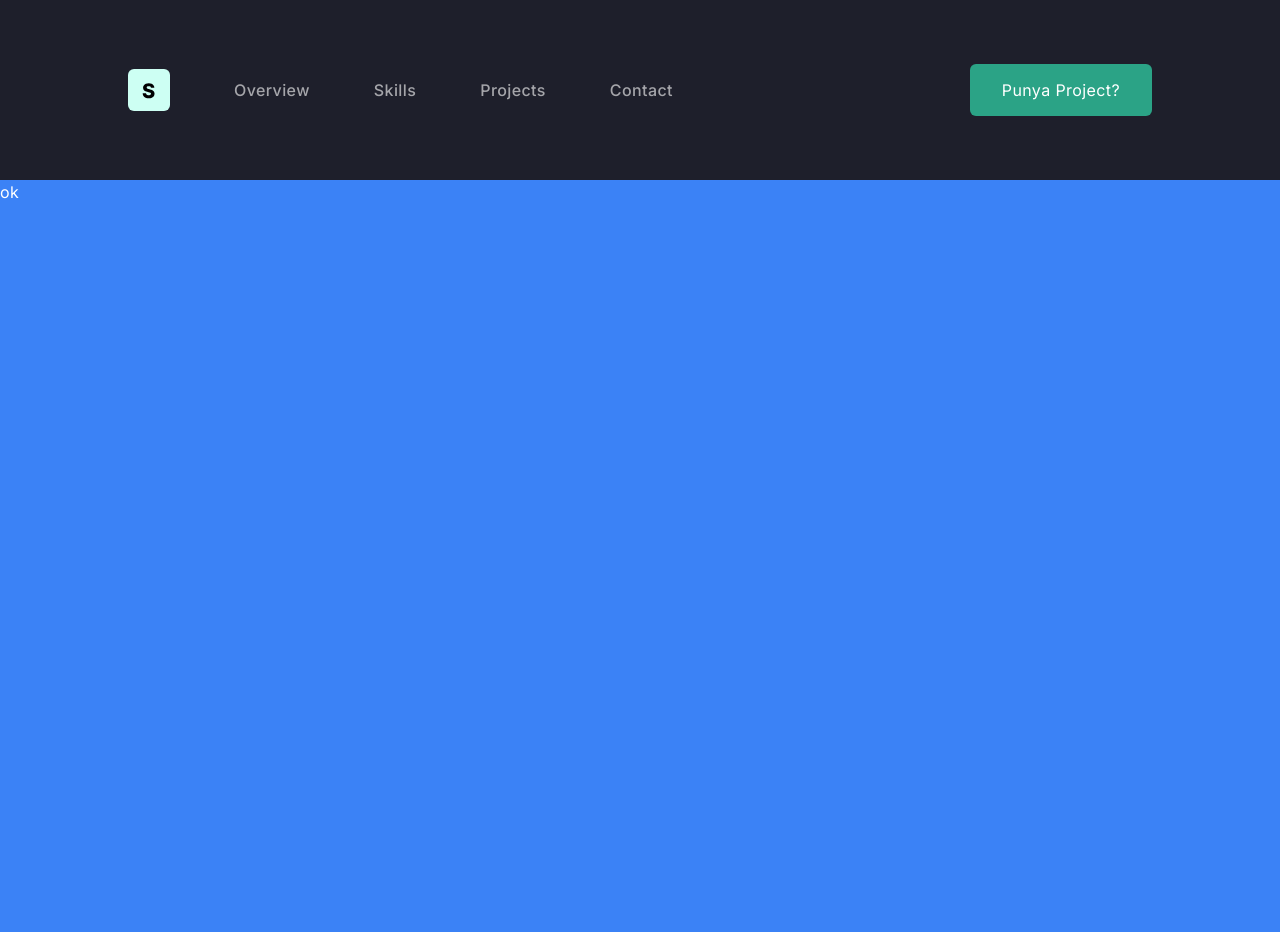
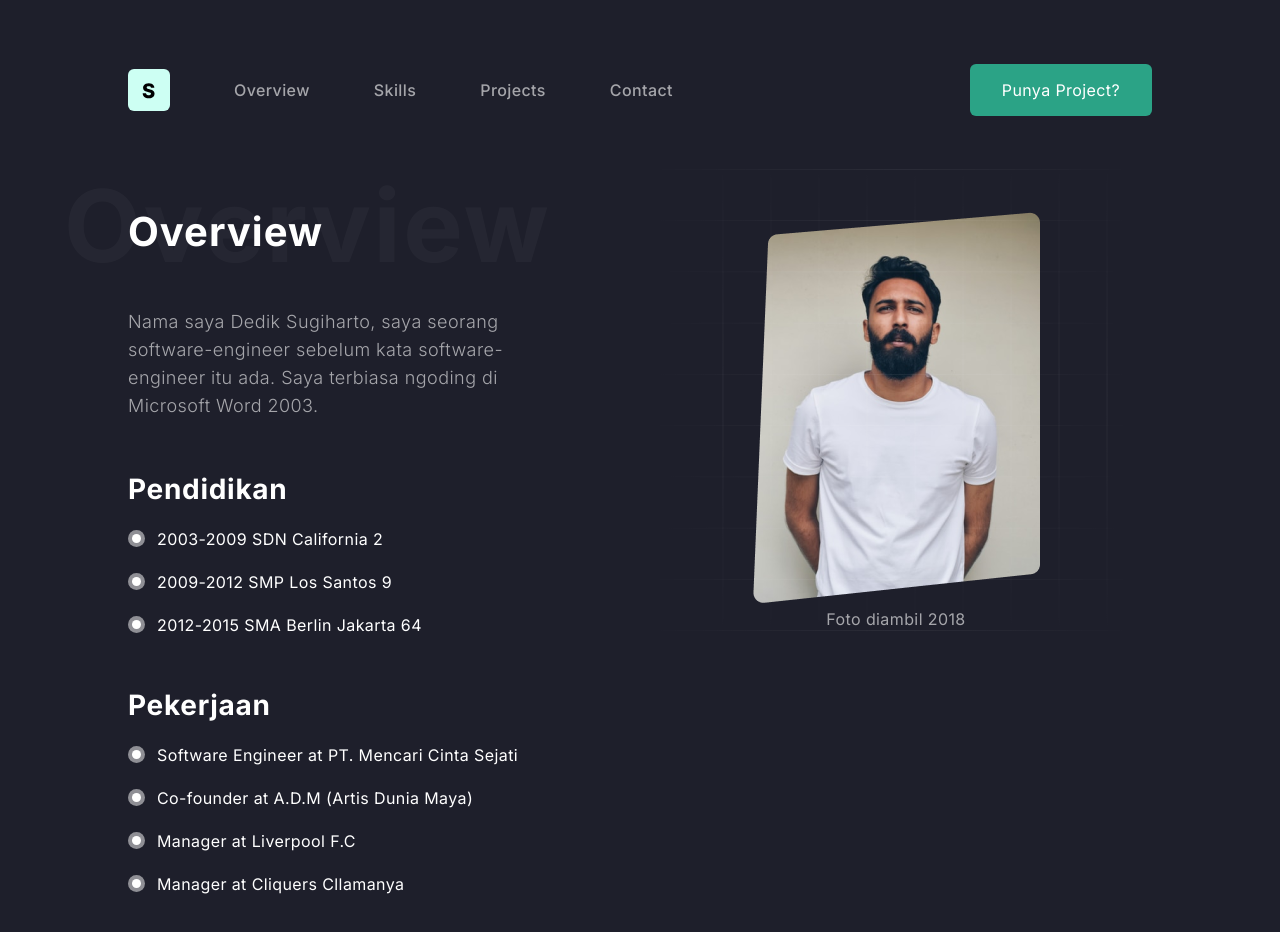
Before and after one commit to hudadamar21/codedesign-the-sugiharto, a Vue app: page /overview in a window 1280 px wide. Shown: the top 932 px of the page. After the commit the page ends 894 px from the top, so only its background shows below. Built offline with nearby package versions, Linux system fonts and the light colour scheme.

Commit message:
complete overview page

```diff
--- a/src/views/OverviewPage.vue
+++ b/src/views/OverviewPage.vue
@@ -1,8 +1,31 @@
 <script setup>
+import BioList from '../components/BioList.vue'
+import { overview } from '@/data/overview'
 </script>
 
 <template>
-  <main class="bg-blue-500 h-screen">
-    ok
+  <main class="relative main-container grid grid-cols-2 items-start pt-8">
+    <div>
+      <div class="relative mb-7">
+        <h1 class="realtive z-10 text-4xl font-bold">Overview</h1>
+        <div class="absolute -top-9 -left-16 text-[100px] font-bold opacity-[3%] leading-none">
+          Overview
+        </div>
+      </div>
+      <p class="opacity-60 text-lg font-light w-[80%] mt-14 tracking-wide">
+        {{ overview.description }}
+      </p>
+      <template v-for="bio of overview.bio" :key="bio.name">
+        <BioList :name="bio.name" :lists="bio.list" />
+      </template>
+    </div>
+    <div class="relative z-10 flex justify-center">
+      <figure>
+        <img :src="overview.photo.url" alt="photo" />
+        <figcaption class="text-center opacity-60 mt-1">{{ overview.photo.caption }}</figcaption>
+      </figure>
+
+      <img class="absolute -top-20 left-0" src="/images/grid.svg" alt="grid" />
+    </div>
   </main>
 </template>
```
